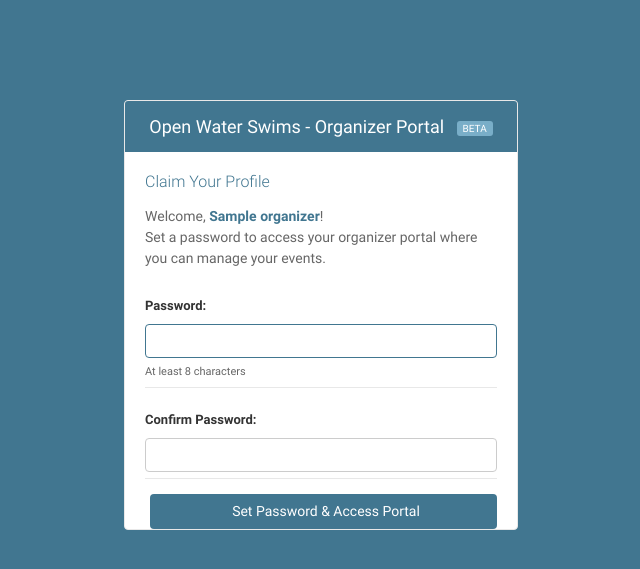
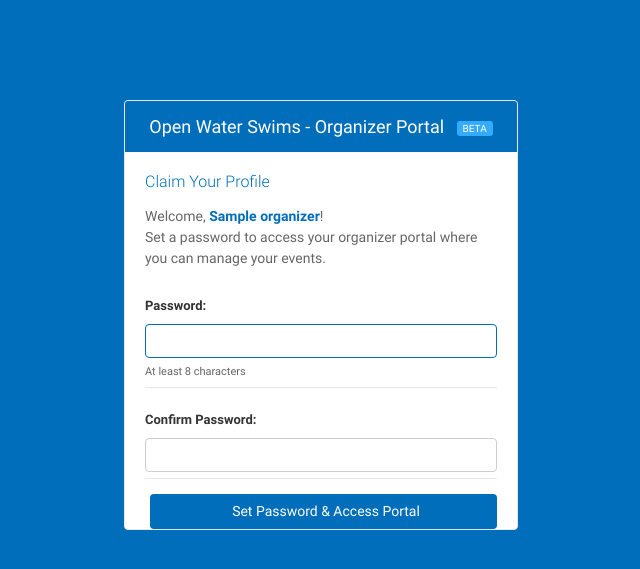
Before and after one commit to silvanm/owswims, a Django app: template backend/app/templates/claim/set_password.html in a window 1280 px wide. Shown: the top 569 px of the page, without its empty margins (319-959 px from the left). Run offline with Django 3.2, Linux system fonts and the light colour scheme; the template is opened without the code that fills it: values that come from a table or form of the project are taken from there, others are empty; tables that the repository leaves empty hold one stand-in row (values such as "Sample post"); parts of the project's set-up code (start-up, migrations or seed data) failed here and were passed over.

Commit message:
Update organizer portal templates to use brand colors
Replace default Django admin blue (#417690) with brand colors:
- Primary dark blue: #006eba
- Hover state: #004d8a
- Accent light blue: #35abff

🤖 Generated with [Claude Code](https://claude.com/claude-code)

Co-Authored-By: Claude Opus 4.5 <noreply@anthropic.com>

```diff
--- a/backend/app/templates/claim/set_password.html
+++ b/backend/app/templates/claim/set_password.html
@@ -11,18 +11,18 @@
     <style>
         /* Additional styling to match Django admin */
         body.login {
-            background: #417690;
+            background: #006eba;
         }
         #container {
             background: white;
-            border: 1px solid #417690;
+            border: 1px solid #006eba;
             border-radius: 4px;
             overflow: hidden;
             max-width: 420px;
             margin: 100px auto;
         }
         #header {
-            background: #417690;
+            background: #006eba;
             color: white;
             padding: 15px 20px;
         }
@@ -39,7 +39,7 @@
         }
         #content h1 {
             font-size: 16px;
-            color: #417690;
+            color: #006eba;
             margin: 0 0 15px 0;
         }
         .welcome-text {
@@ -48,7 +48,7 @@
             line-height: 1.5;
         }
         .organizer-name {
-            color: #417690;
+            color: #006eba;
             font-weight: 600;
         }
         .form-row {
@@ -70,7 +70,7 @@
             box-sizing: border-box;
         }
         .form-row input[type="password"]:focus {
-            border-color: #417690;
+            border-color: #006eba;
             outline: none;
         }
         .help {
@@ -100,7 +100,7 @@
             padding: 0 !important;
         }
         .submit-row input[type="submit"] {
-            background: #417690;
+            background: #006eba;
             color: white;
             border: none;
             padding: 10px 20px;
@@ -110,11 +110,11 @@
             width: 100%;
         }
         .submit-row input[type="submit"]:hover {
-            background: #205067;
+            background: #004d8a;
         }
         .beta-badge {
             display: inline-block;
-            background: #79aec8;
+            background: #35abff;
             color: white;
             font-size: 10px;
             padding: 2px 6px;
--- a/backend/app/templates/organizer_admin/login.html
+++ b/backend/app/templates/organizer_admin/login.html
@@ -9,7 +9,7 @@
         {% blocktrans trimmed %}
         Don't have an account yet? Contact us at
         {% endblocktrans %}
-        <a href="mailto:info@open-water-swims.com" style="color: #417690;">info@open-water-swims.com</a>
+        <a href="mailto:info@open-water-swims.com" style="color: #006eba;">info@open-water-swims.com</a>
         {% trans "to request access to the Organizer Portal." %}
     </p>
 </div>
```
Also changed, not shown: backend/app/templates/claim/already_claimed.html (+8 -8 lines), backend/app/templates/claim/invalid_token.html (+8 -8 lines).
